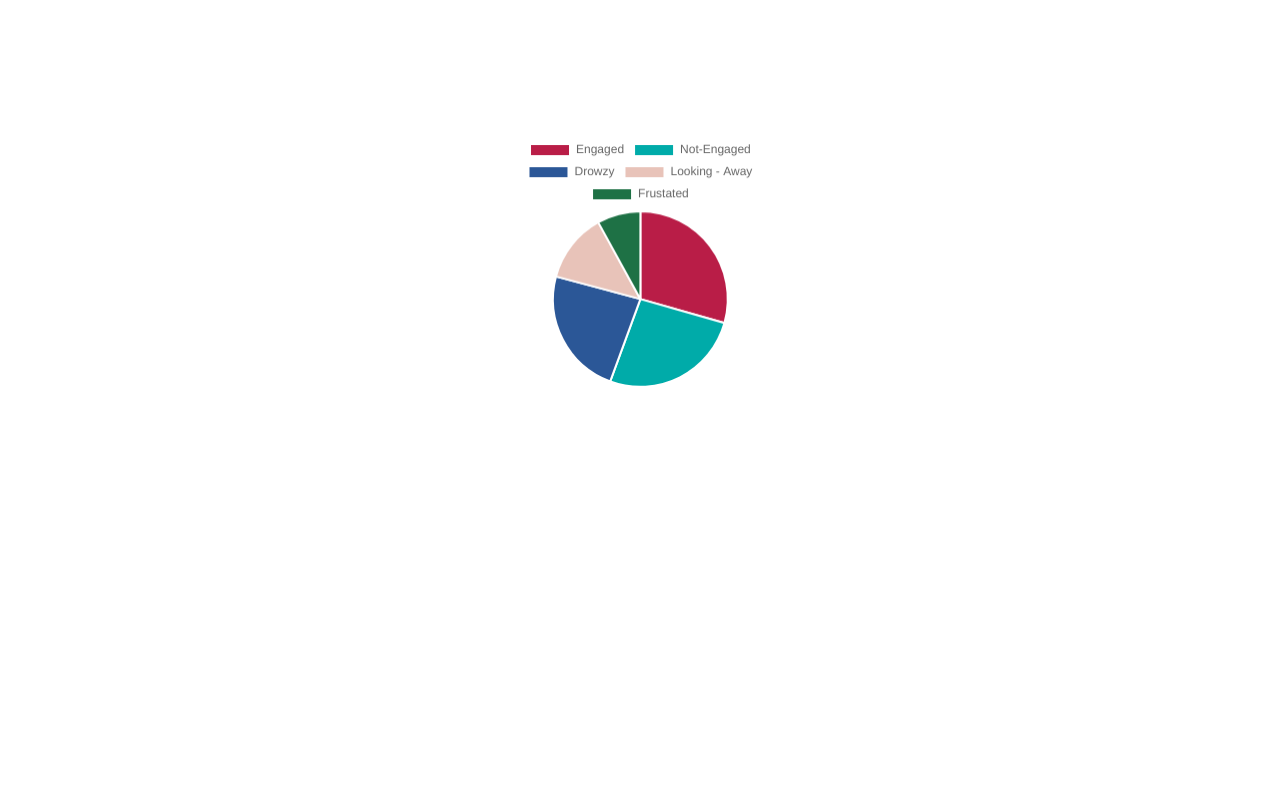
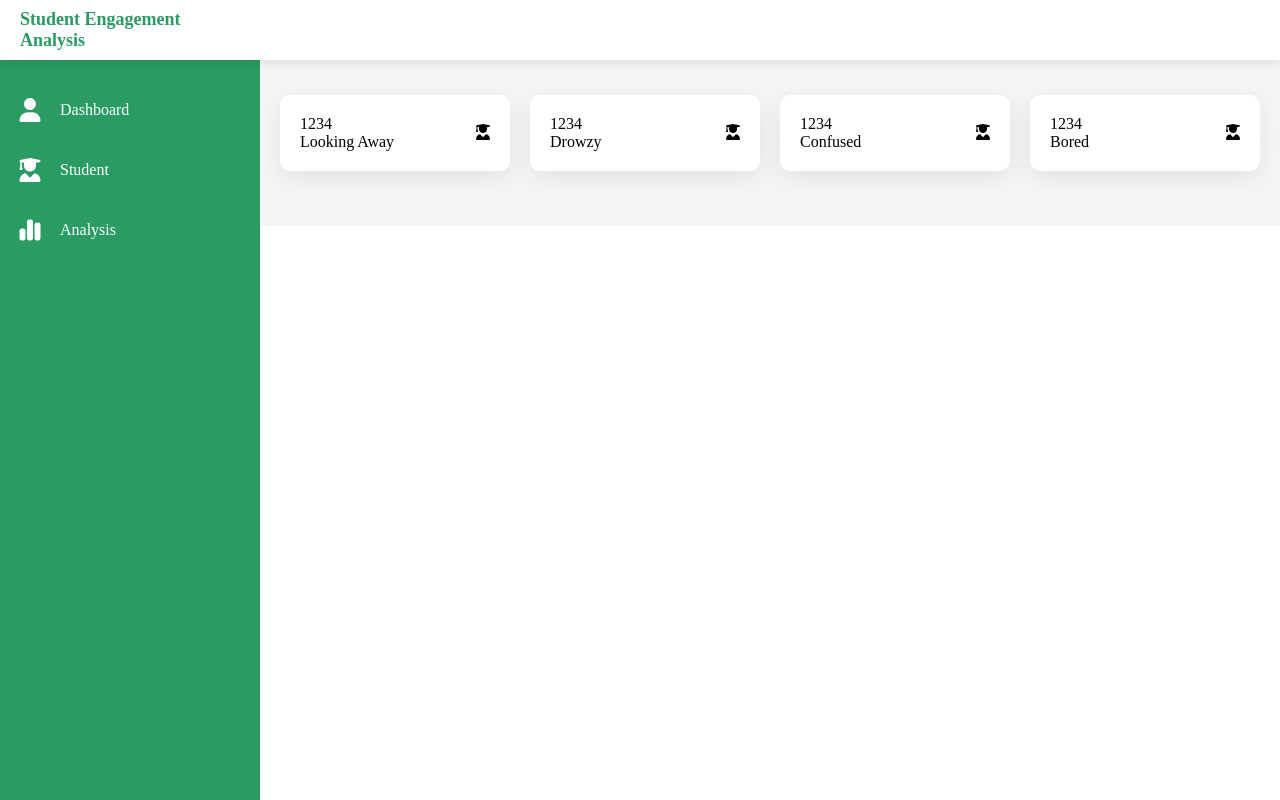
Before and after one commit to samreenfatima29/Mini-Project, a plain HTML site: page index.html in a window 1280 px wide. Drawn offline with nearby package versions, Linux system fonts and the light colour scheme.

Commit message:
dashboard-top-side

```diff
--- a/index.html
+++ b/index.html
@@ -1,63 +1,97 @@
 <!DOCTYPE html>
-<html>
+<html lang="en">
 <head>
-    <script src="https://cdn.jsdelivr.net/npm/chart.js"></script>
-    <style>
-        #chart-container {
-            padding-top: 10%;
-            width: 20%; /* Adjust width as needed*/
-            margin: auto;
-        }
-        canvas {
-            width: 100% !important;
-            height: auto !important;
-        }
-    </style>
+    <meta charset="UTF-8">
+    <meta name="viewport" content="width=device-width, initial-scale=1.0">
+    <title>Dashboard</title>
+    <!-- <link rel="stylesheet" href="https://cdnjs.cloudflare.com/ajax/libs/font-awesome/5.15.4/css/all.min.css"> Font Awesome link -->
+    <link rel="stylesheet" href="style.css">
+    <!-- Font Awesome link -->
+    <link rel="stylesheet" href="https://cdnjs.cloudflare.com/ajax/libs/font-awesome/6.5.1/css/all.min.css" integrity="sha512-DTOQO9RWCH3ppGqcWaEA1BIZOC6xxalwEsw9c2QQeAIftl+Vegovlnee1c9QX4TctnWMn13TZye+giMm8e2LwA==" crossorigin="anonymous" referrerpolicy="no-referrer" />
 </head>
 <body>
+    <div class="container">
+        <div class="top-bar">
+            <div class="logo">
+               Student Engagement Analysis
+            </div>
+        </div>
+        <div class="side-bar">
+            <ul>
+                <li>
+                    <a href="#">
+                       <!-- font awesome page -->
+                        <i class="fa-solid fa-user"></i>
+                        <div>Dashboard</div>
+                    </a>
+                </li>
+                <li>
+                    <a href="#">
+                        <i class="fas fa-user-graduate"></i>
+                        <div>Student</div>
+                    </a>
+                </li>
+                <li>
+                    <a href="#">
+                        <i class="fa-sharp fa-solid fa-chart-simple"></i>
+                        <div>Analysis</div>
+                    </a>
+                </li>
+            </ul>
+        </div>
+        <div class="main">
+            <!-- Main dashboard will go here -->
+            <div class="cards">
+                <div class="card">
+                    <div class="card-content">
+                        <div class="card-number">1234</div>
+                        <div class="card-name">Looking Away</div>
+                    </div>
+                    <div class="icon-box">
+                        <i class="fas fa-user-graduate"></i>
+                    </div>
+                </div>
+                <div class="card">
+                    <div class="card-content">
+                        <div class="card-number">1234</div>
+                        <div class="card-name">Drowzy</div>
+                    </div>
+                    <div class="icon-box">
+                        <i class="fas fa-user-graduate"></i>
+                    </div>
+                </div>
+                <!-- <div class="card">
+                    <div class="card-content">
+                        <div class="card-number">1234</div>
+                        <div class="card-name">Frustated</div>
+                    </div>
+                    <div class="icon-box">
+                        <i class="fas fa-user-graduate"></i>
+                    </div>
+                </div> -->
+                <div class="card">
+                    <div class="card-content">
+                        <div class="card-number">1234</div>
+                        <div class="card-name">Confused</div>
+                    </div>
+                    <div class="icon-box">
+                        <i class="fas fa-user-graduate"></i>
+                    </div>
+                </div>
+                <div class="card">
+                    <div class="card-content">
+                        <div class="card-number">1234</div>
+                        <div class="card-name">Bored</div>
+                    </div>
+                    <div class="icon-box">
+                        <i class="fas fa-user-graduate"></i>
+                    </div>
+                </div>
+                <div class="charts">
 
-<div id="chart-container">
-    <canvas id="myChart"></canvas>
-</div>
-
-<script>
-const xValues = ["Engaged", "Not-Engaged", "Drowzy", "Looking - Away", "Frustated"];
-const yValues = [55, 49, 44, 24, 15];
-const barColors = [
-  "#b91d47",
-  "#00aba9",
-  "#2b5797",
-  "#e8c3b9",
-  "#1e7145"
-];
-
-new Chart("myChart", {
-  type: "pie",
-  data: {
-    labels: xValues,
-    datasets: [{
-      backgroundColor: barColors,
-      data: yValues
-    }]
-  },
-  options: {
-    responsive: true,
-    maintainAspectRatio: false,
-    title: {
-      display: true,
-      text: "Student Attentiveness",
-      fontSize: 18
-    },
-    legend: {
-      display: true,
-      position: 'bottom',
-      labels: {
-        fontSize: 14
-      }
-    }
-  }
-});
-</script>
-
+                </div>
+            </div>
+        </div>
+    </div>
 </body>
 </html>
--- /dev/null
+++ b/style.css
@@ -0,0 +1,78 @@
+*{
+    padding: 0;
+    margin: 0;
+    box-sizing: border-box;
+    font-family: 'Times New Roman', Times, serif;
+}
+.top-bar{
+    position: fixed;
+    background: white;
+    box-shadow: 0 4px 8px 0 rgba(0,0,0,0.08);
+    width: 100%;
+    height: 60px;
+    padding: 0 20px;
+    display: grid;
+    grid-template-columns: 2fr 10fr 0.4fr;
+    align-items: center;
+    z-index: 1;
+}
+.logo{
+    color: #299B63;
+    font-weight: bold;
+    font-size: large;
+}
+/* side bar*/
+.side-bar{
+    position: fixed;
+    top:60px;
+    width: 260px;
+    height: calc(100% - 60px);
+    background: #299B63;
+    overflow-x: hidden;
+}
+.side-bar ul{
+    margin-top: 20px;
+}
+.side-bar ul li{
+    width: 100%;
+    list-style: none;
+}
+.side-bar ul a{
+    width: 100%;
+    text-decoration: none;
+    color: white;
+    height: 60px;
+    display: flex;
+    align-items: center;
+}
+.side-bar ul a i{
+    min-width: 60px;
+    font-size: 24px;
+    text-align: center;
+}
+/* main charts section */
+.main{
+    position: absolute;
+    top: 60px;
+    width: calc(100% - 260px);
+    left: 260px;
+    min-height: calc(100vh-60px);
+    background: #f5f5f5;
+}
+.cards{
+    width: 100%;
+    padding: 35px 20px;
+    display: grid;
+    grid-template-columns: repeat(4,1fr);
+    grid-gap: 20px; /*change this part to change the gap bt cards */
+}
+
+.cards .card{
+    padding: 20px;
+    display: flex;
+    align-items: center;
+    justify-content: space-between;
+    background: white;
+    border-radius: 10px;
+    box-shadow: 0 7px 25px 0 rgba(0,0,0,0.08);
+}
```
Also changed, not shown: piechart.html (added, +63 -0 lines).
